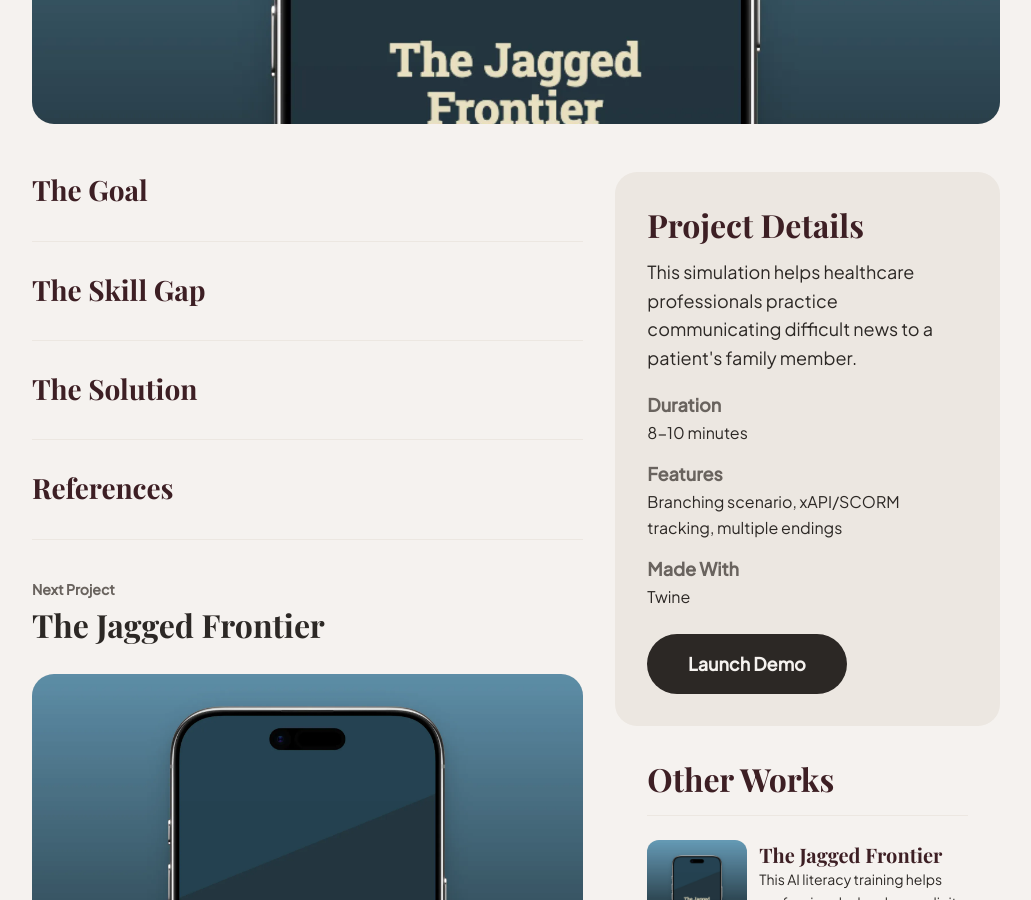
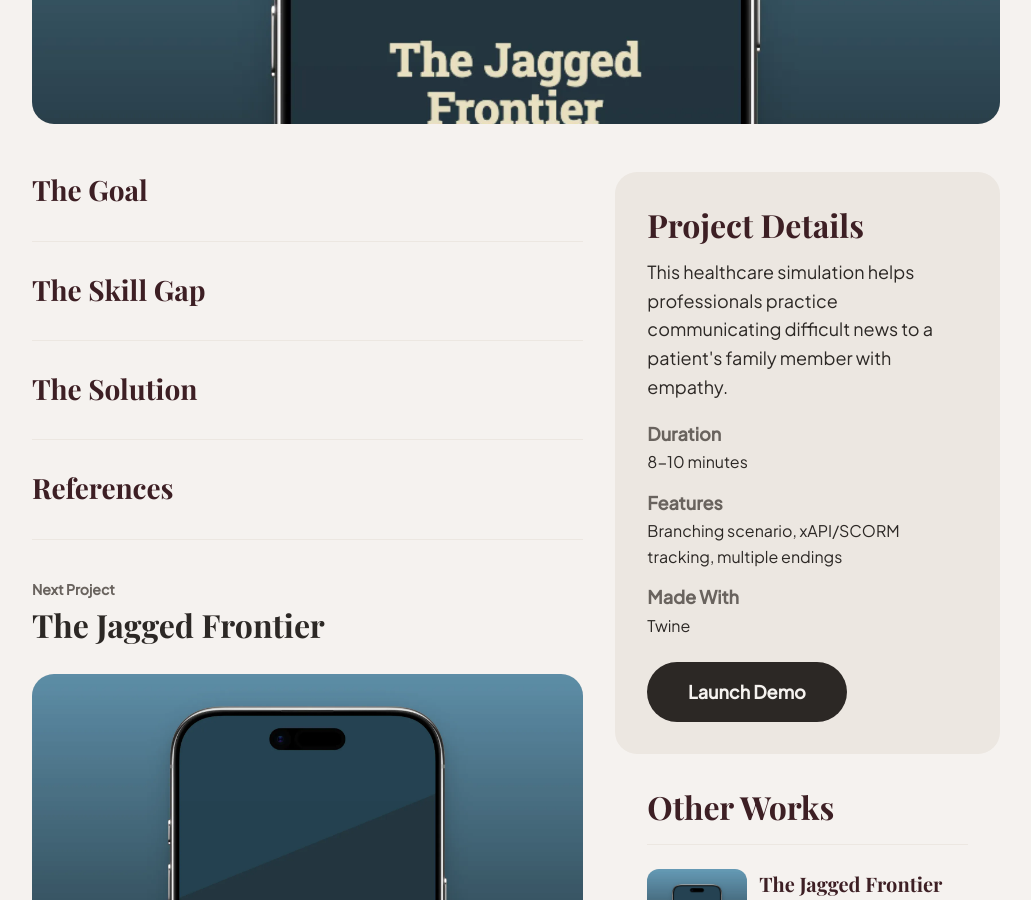
Before and after one commit to j0har/joharsingh.com, a Jekyll site: the page built from _projects/2026-01-02-bad-news.md, in a window 1280 px wide and 900 px high, scrolled down 739 px. Shown: the whole window, without its empty margins (124-1155 px from the left). Built offline with Jekyll 4.4.1, drawn with Linux system fonts in a browser that asks for light colours; some web fonts are replaced.

Commit message:
Enhance simulation descriptions for empathy focus
Updated summary and meta description to emphasize empathy in communication.

```diff
--- a/_projects/2026-01-02-bad-news.md
+++ b/_projects/2026-01-02-bad-news.md
@@ -1,8 +1,8 @@
 ---
 title: Delivering Bad News
 subtitle: Simulation
-summary: This simulation helps healthcare professionals practice communicating difficult news to a patient's family member.
-meta_description: This simulation helps healthcare professionals practice communicating difficult news to a patient's family member.
+summary: This healthcare simulation helps professionals practice communicating difficult news to a patient's family member with empathy.
+meta_description: This healthcare simulation helps professionals practice communicating difficult news to a patient's family member with empathy.
 tools: Twine
 duration: 8-10 minutes
 features: Branching scenario, xAPI/SCORM tracking, multiple endings
```
